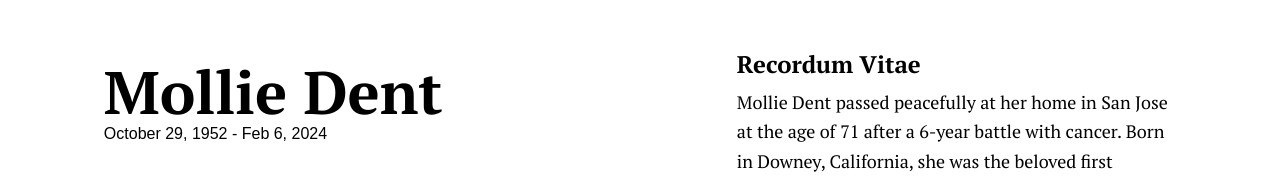
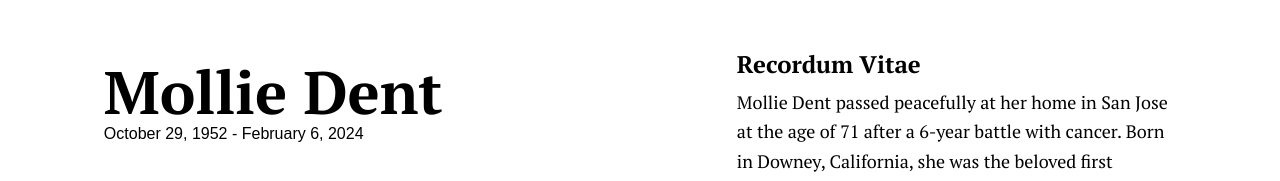
Before and after one commit to etherealmachine/mollie_and_george, a SvelteKit app: page / in a window 1280 px wide. Shown: the top 181 px of the page. Built offline with nearby package versions, Linux system fonts and the light colour scheme.

Commit message:
Fix date reference

```diff
--- a/src/routes/+page.svelte
+++ b/src/routes/+page.svelte
@@ -5,7 +5,7 @@
 <div class="flex flex-wrap justify-center gap-6 md:gap-12 px-4 mb-6">
   <div class="flex flex-col mt-[5%]">
     <h1 class="text-2xl md:text-6xl font-bold">Mollie Dent</h1>
-    <aside class="mb-4 md:mb-12">October 29, 1952 - Feb 6, 2024</aside>
+    <aside class="mb-4 md:mb-12">October 29, 1952 - February 6, 2024</aside>
     <Carousel />
   </div>
   <div class="flex flex-col max-w-[48ch] md:py-12 gap-2">
```
Also changed, not shown: 12 other files (tests, documents, lock files or other folders).
